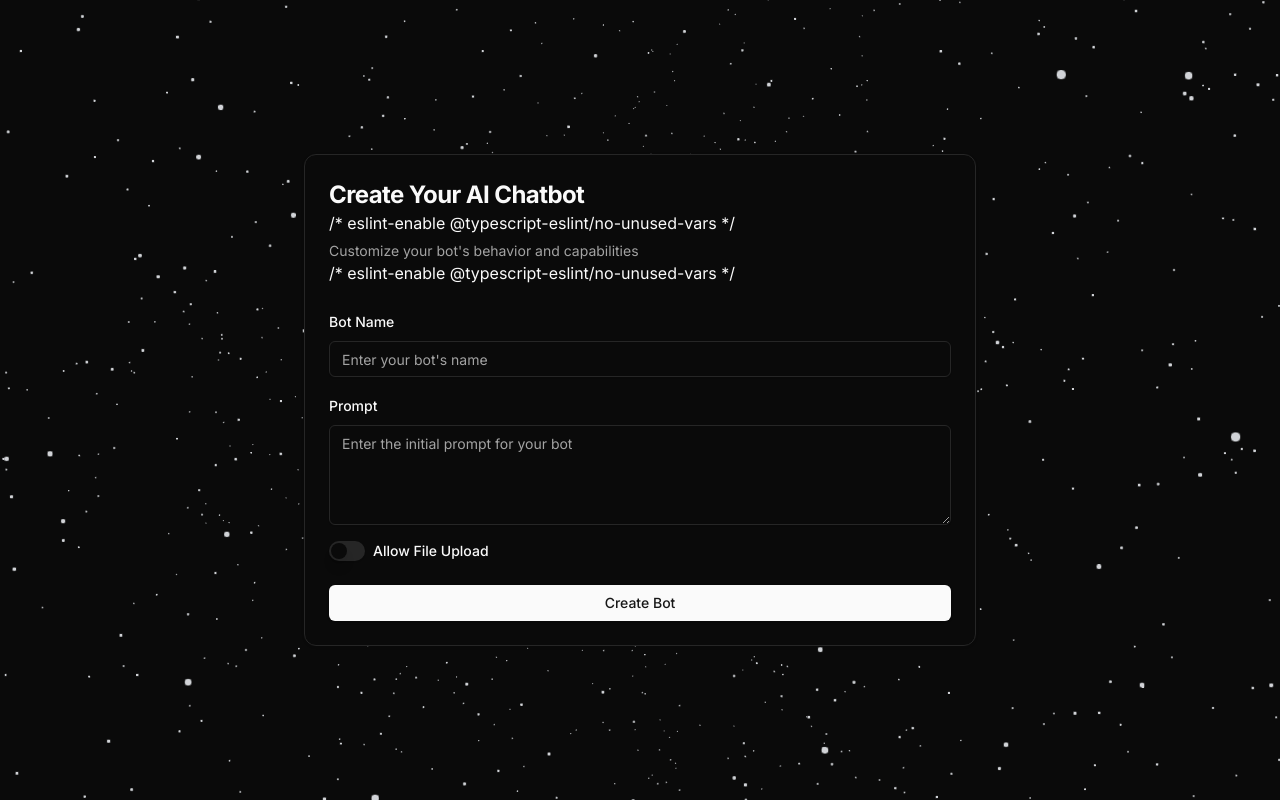
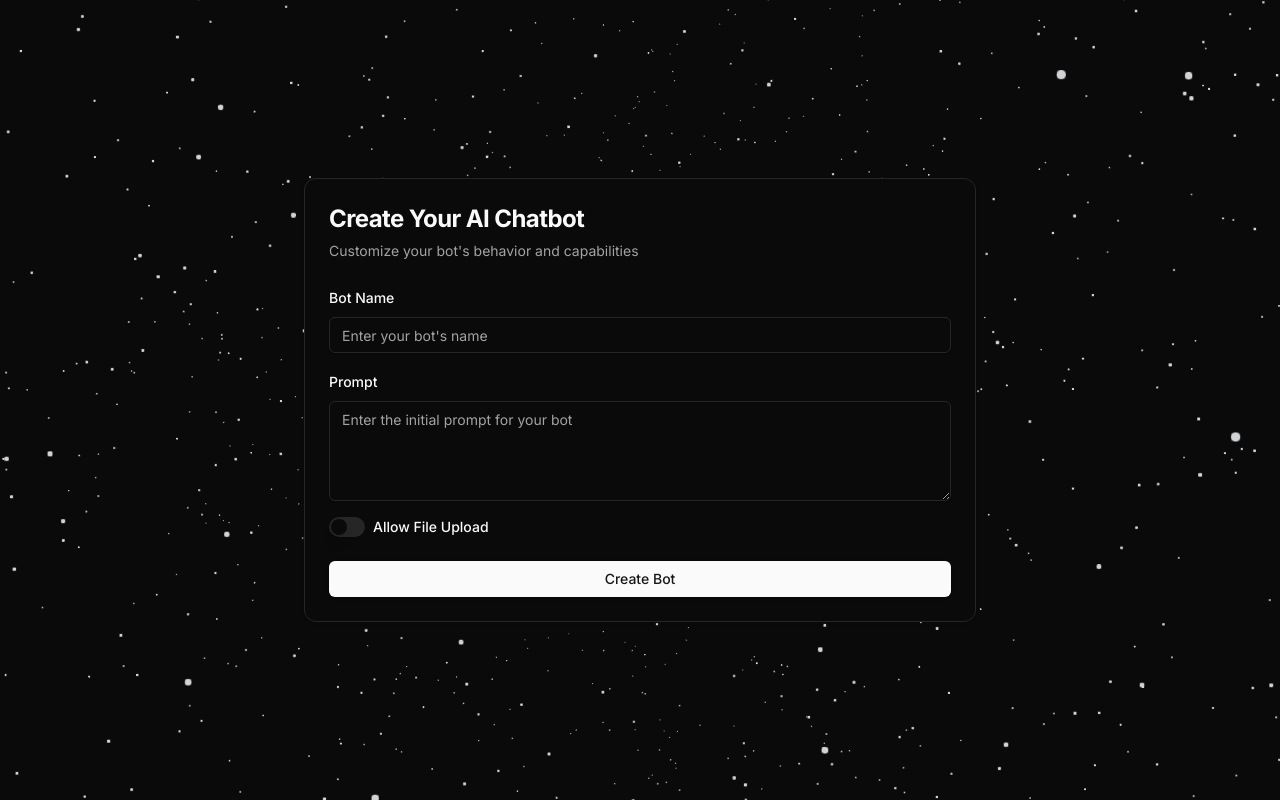
Before and after one commit to shaffkhan/chat-clone, a Next.js app: page /create-bot in a window 1280 px wide. Built offline with nearby package versions, Linux system fonts and the light colour scheme.

Commit message:
new updates

```diff
--- a/src/app/chat/page.tsx
+++ b/src/app/chat/page.tsx
@@ -10,13 +10,11 @@ export default function ChatPage() {
     { role: "user" | "bot"; content: string }[]
   >([]);
   const [input, setInput] = useState("");
-  /* eslint-disable @typescript-eslint/no-unused-vars */
   const [chatHistory, setChatHistory] = useState<string[]>([
     "Chat 1",
     "Chat 2",
     "Chat 3",
   ]);
-/* eslint-enable @typescript-eslint/no-unused-vars */
 
   const handleSubmit = (e: React.FormEvent) => {
     e.preventDefault();
--- a/src/app/create-bot/page.tsx
+++ b/src/app/create-bot/page.tsx
@@ -35,11 +35,9 @@ export default function CreateBotPage() {
           <CardTitle className="text-2xl font-bold">
             Create Your AI Chatbot
           </CardTitle>
-          /* eslint-enable @typescript-eslint/no-unused-vars */
           <CardDescription>
             Customize your bot's behavior and capabilities
           </CardDescription>
-          /* eslint-enable @typescript-eslint/no-unused-vars */
         </CardHeader>
         <form onSubmit={handleSubmit}>
           <CardContent className="space-y-4">
--- a/src/app/page.tsx
+++ b/src/app/page.tsx
@@ -71,14 +71,12 @@ export default function LoginPage() {
             <Button type="submit" className="w-full">
               Sign In
             </Button>
-            /* eslint-enable @typescript-eslint/no-unused-vars */
             <p className="text-sm text-center text-gray-500">
               Don't have an account?{" "}
               <Link href="/signup" className="text-primary hover:underline">
                 Sign up
               </Link>
             </p>
-            /* eslint-enable @typescript-eslint/no-unused-vars */
           </CardFooter>
         </form>
       </Card>
```
